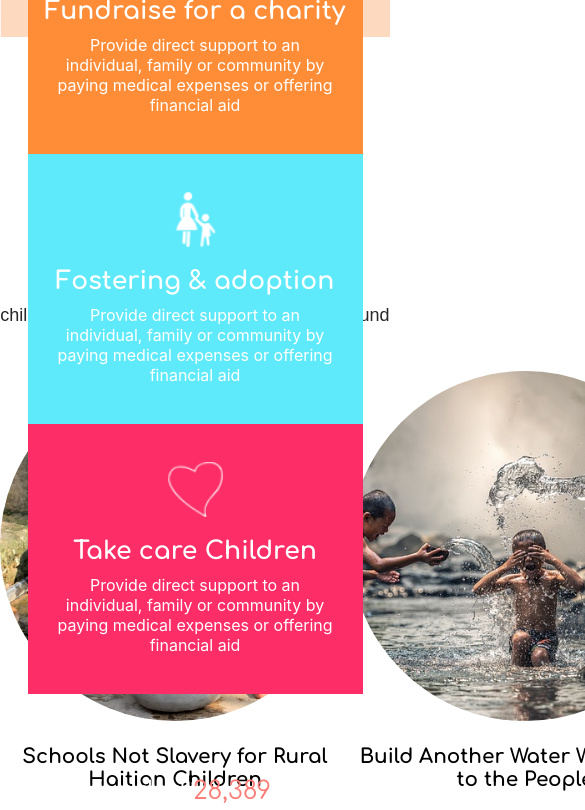
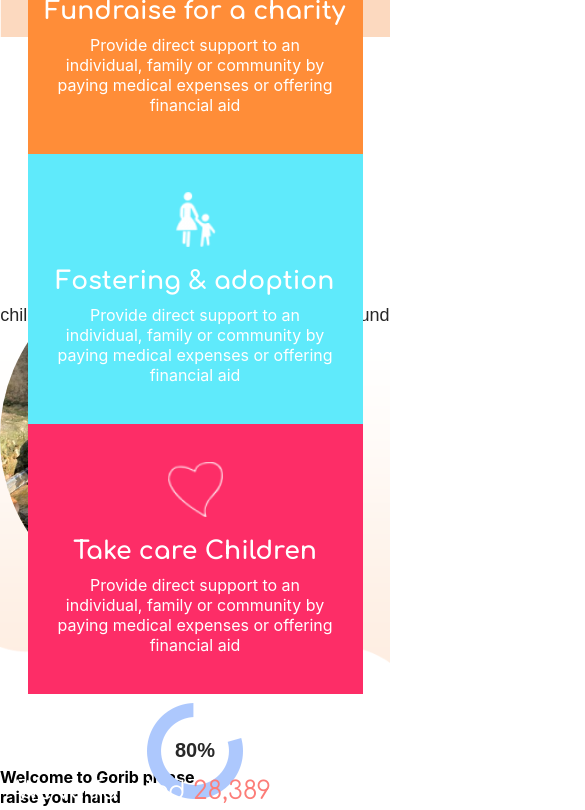
Before and after one commit to KaitlynBro/gorib, a React (Create React App) app in the folder client/: page / in a window 390 px wide. Shown: the part 1060-1870 px from the top of the page, 585 px wide, since content can reach past the window. Built offline with nearby package versions, Linux system fonts and the light colour scheme; the HTML template or start-up script is replaced by a standard one; a web font is replaced by a local one.

Commit message:
latest causes complete (nothing is responsive yet

```diff
--- a/client/src/App.css
+++ b/client/src/App.css
@@ -274,6 +274,11 @@ button.button-single:hover {
 }
 
 /* causes */
+.causes-wrapper {
+	position:relative;
+	margin:100px 0;
+}
+
 .causes-wrapper .causes-header {
 	text-align: center;
 	margin:0 auto;
@@ -303,6 +308,11 @@ button.button-single:hover {
 	flex-direction: row;
 	align-items:center;
 	margin-top:45px;
+	flex-wrap: wrap;
+	position: absolute;
+	left: 0;
+    right: 0;
+    top: 15%;
 }
 
 .cause-text .cause-text-top {
@@ -381,3 +391,8 @@ button.button-single:hover {
 	color: #ff6139;
 	margin-top:15px;
 }
+
+.causes-wrapper .causes-wrapper-bg {
+	width:100%;
+	max-height: 900px;
+}
--- a/client/src/Causes.js
+++ b/client/src/Causes.js
@@ -1,5 +1,5 @@
 import React from 'react';
-// import causeBg from './causes-bg.png'
+import causeBg from './causes-bg.png'
 import causeOne from './causeOne.jpg';
 import causeTwo from './causeTwo.jpg';
 import causeThree from './causeThree.jpg';
@@ -16,7 +16,7 @@ class Causes extends React.Component {
                     <img src={headerOrange} alt="" className="header-icon" />
                     <h2>Latest Causes</h2>
                     <p>We use your donations to help vulnerable children and young people turn their lives around</p>
-                    {/* <img src={causeBg} alt="" className="causes-wrapper-bg" /> */}
+                    <img src={causeBg} alt="" className="causes-wrapper-bg" />
                 </div>
                 <div className="causes-content">
                     <div className="cause">
```
